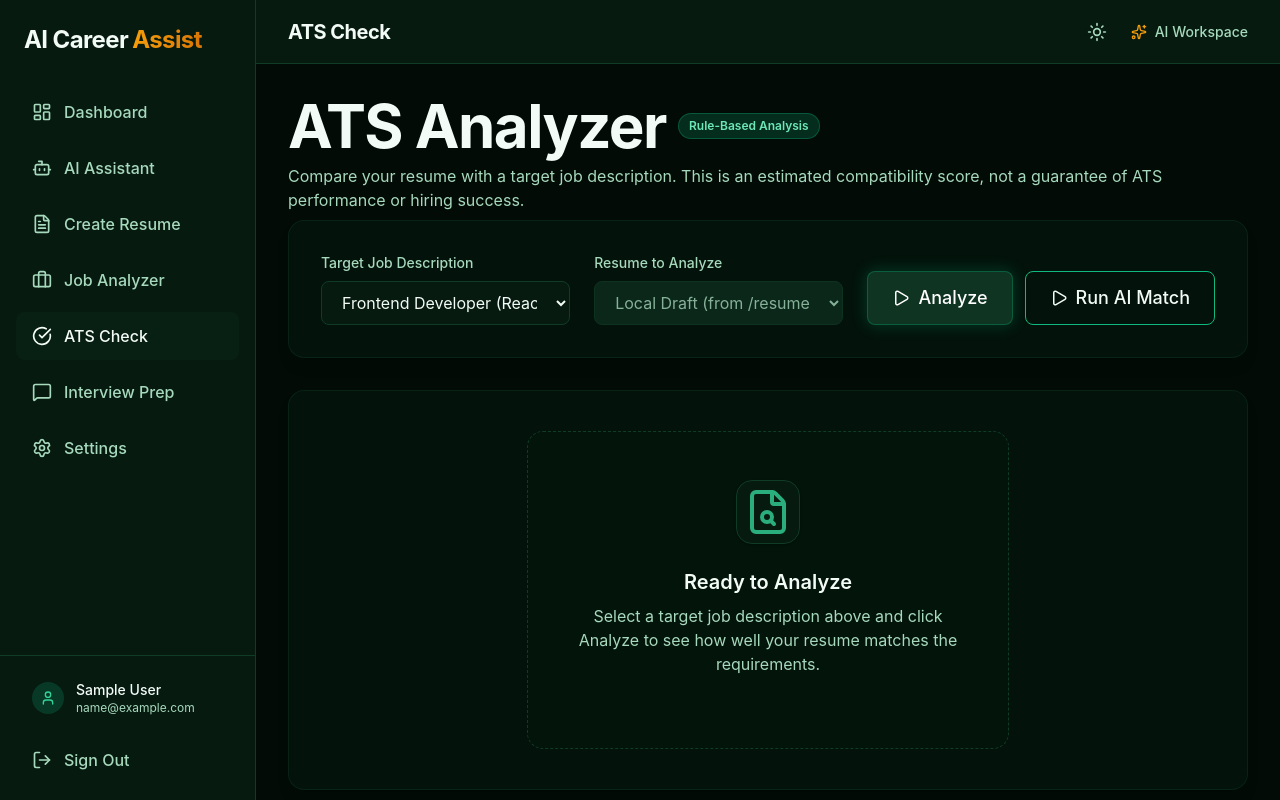
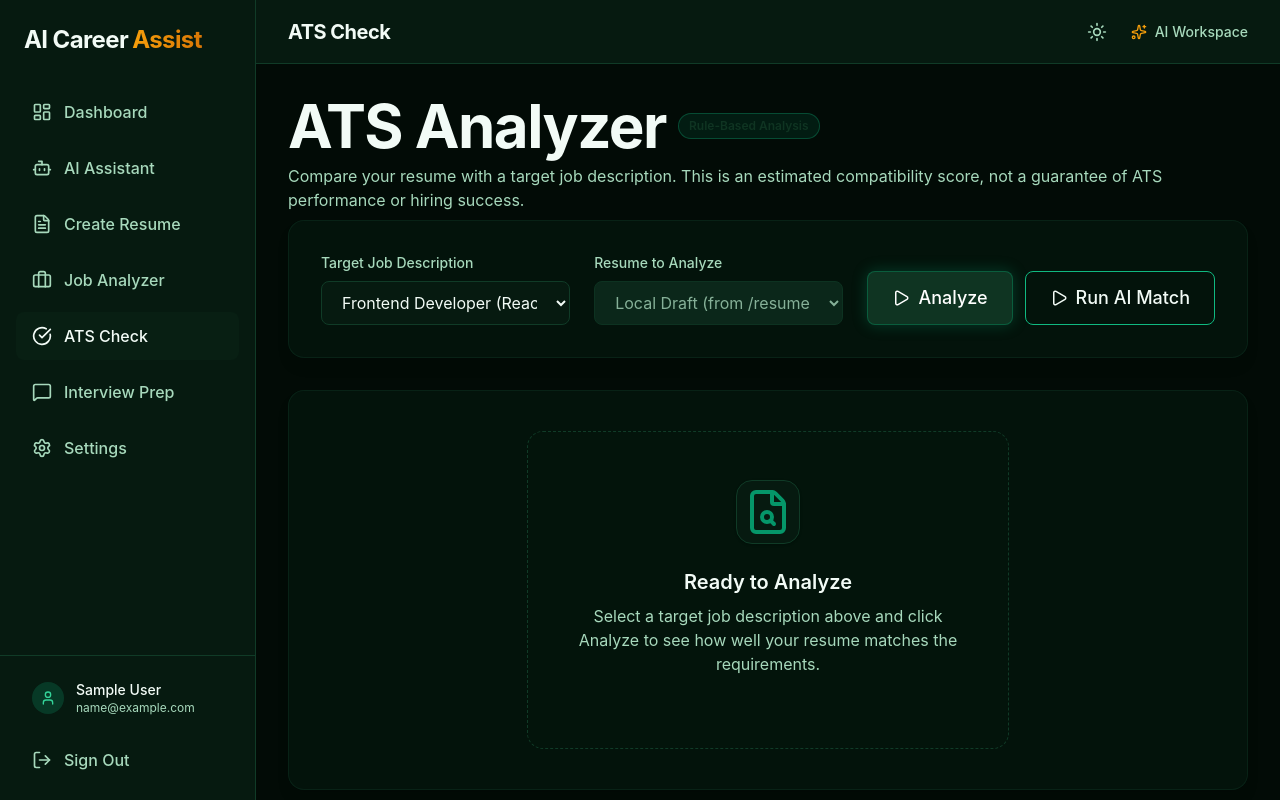
Before and after one commit to indrajit1306/AI-Career-Assistant, a React (Vite) app: page /ats in a window 1280 px wide. Built offline with nearby package versions, Linux system fonts and the light colour scheme; sample sign-in values are in the browser's storage; a web font is replaced by a local one.

Commit message:
feat: add core pages and layout structure including Jobs, Landing, Resume, ATS, and base styling

```diff
--- a/src/pages/ATS.tsx
+++ b/src/pages/ATS.tsx
@@ -74,7 +74,7 @@ export const ATS: React.FC = () => {
       <header className="mb-2">
         <div className="flex items-center gap-3 mb-2">
           <Heading level={1}>ATS Analyzer</Heading>
-          <span className="px-2.5 py-1 text-xs font-semibold bg-brand-500/20 text-brand-300 rounded-full border border-brand-500/30">
+          <span className="px-2.5 py-1 text-xs font-semibold bg-brand-500/10 text-brand-700 dark:bg-brand-500/20 dark:text-brand-300 rounded-full border border-brand-500/30">
             Rule-Based Analysis
           </span>
         </div>
@@ -122,7 +122,7 @@ export const ATS: React.FC = () => {
       ) : (
         <GlassCard className="flex-1 flex items-center justify-center min-h-[400px]">
           <EmptyState
-            icon={<FileSearch size={48} className="text-brand-400 opacity-80" />}
+            icon={<FileSearch size={48} className="text-brand-600 dark:text-brand-400" />}
             title="Ready to Analyze"
             description="Select a target job description above and click Analyze to see how well your resume matches the requirements."
           />
```
